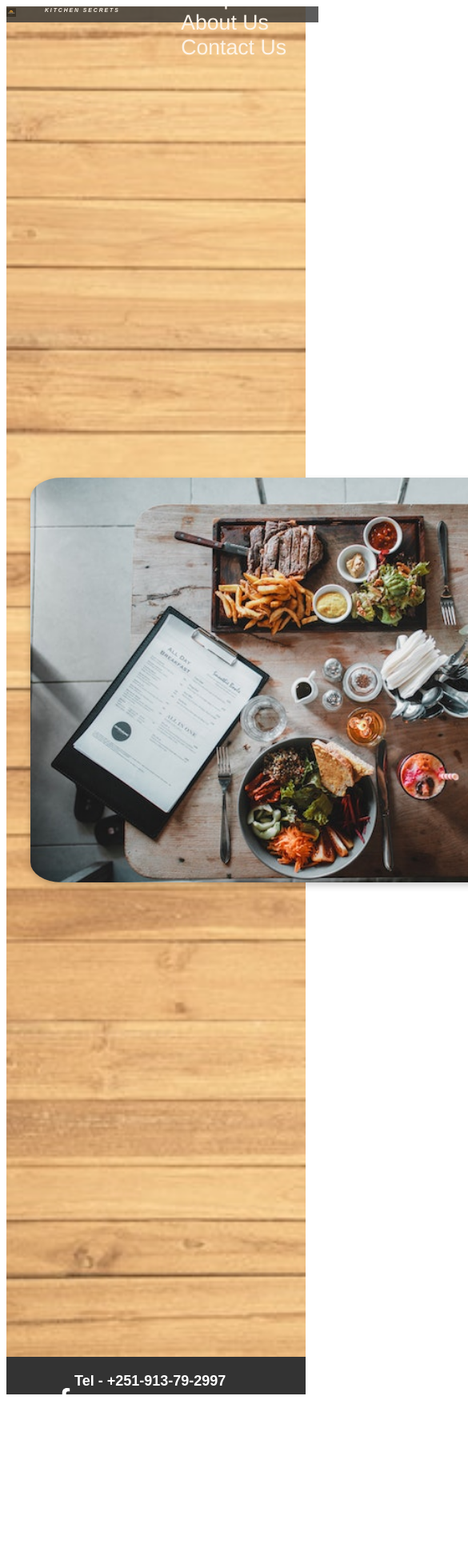
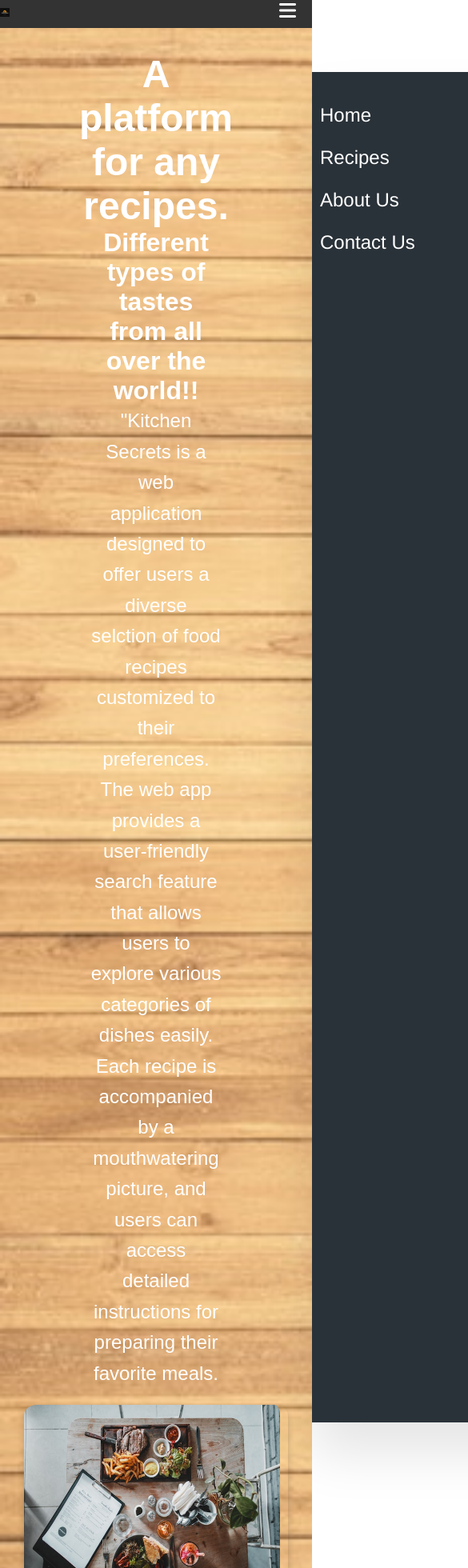
Before and after one commit to berialx/Kitchen_Secrets_Recipe_App, a React (Create React App) app in the folder kitchensecrets/: page / in a window 390 px wide. Shown: the top 1960 px of the page at 80% size, 585 px wide, since content can reach past the window. Built offline with nearby package versions, Linux system fonts and the light colour scheme.

Commit message:
Responsiveness

```diff
--- a/kitchensecrets/public/index.html
+++ b/kitchensecrets/public/index.html
@@ -24,7 +24,8 @@
       work correctly both with client-side routing and a non-root public URL.
       Learn how to configure a non-root public URL by running `npm run build`.
     -->
-    <title>React App</title>
+    <title>Kitchen Secrets</title>
+    <link rel="stylesheet" href="https://cdnjs.cloudflare.com/ajax/libs/font-awesome/6.4.2/css/all.min.css" integrity="sha512-z3gLpd7yknf1YoNbCzqRKc4qyor8gaKU1qmn+CShxbuBusANI9QpRohGBreCFkKxLhei6S9CQXFEbbKuqLg0DA==" crossorigin="anonymous" referrerpolicy="no-referrer" />
   </head>
   <body>
     <noscript>You need to enable JavaScript to run this app.</noscript>
--- a/kitchensecrets/src/App.js
+++ b/kitchensecrets/src/App.js
@@ -1,10 +1,12 @@
 import { BrowserRouter as Router, Routes, Route } from "react-router-dom";
 import Home from "./Home";
+import "./Styles/App.css";
 import Recipes from "./Recipes";
 import Navbar from "./components/Navbar";
 import About from "./components/About";
 import Footer from "./components/Footer";
 import Contact from "./components/Contact";
+
 
 function App() {
   return (
--- a/kitchensecrets/src/Recipes.jsx
+++ b/kitchensecrets/src/Recipes.jsx
@@ -54,7 +54,7 @@
 
   return (
     <div className="container">
-      <h2>Welcome to the world of recipes. Search for what you want.</h2>
+      <h2>Welcome to the world of recipes, You can search for what you want.</h2>
       <SearchBar
         isLoading={isLoading}
         query={query}
--- a/kitchensecrets/src/Styles/About.css
+++ b/kitchensecrets/src/Styles/About.css
@@ -1,12 +1,11 @@
-/* AboutUs.css */
 
 .about-us {
     background-image: url(../Assets/BackgroundImages/BG3.jpg);
     background-size: cover;
     background-repeat: no-repeat;
     background-attachment: scroll;
-    width: 100%;
-    height: 40vw;
+    max-width: 100%;
+    min-height: 40vw;
     margin: 0 auto;
     padding: 20px;
     text-align: center;
--- /dev/null
+++ b/kitchensecrets/src/Styles/App.css
@@ -0,0 +1,5 @@
+* {
+    margin: 0;
+    padding: 0;
+    box-sizing: border-box;
+}
--- a/kitchensecrets/src/Styles/Contact.css
+++ b/kitchensecrets/src/Styles/Contact.css
@@ -1,14 +1,12 @@
-/* Contact.css */
-
 .contact-us-container {
   background-image: url(../Assets/BackgroundImages/BG3.jpg);
   background-size: cover;
   background-repeat: no-repeat;
   background-attachment: scroll;
-  width: 100%;
-  height: 40vw;
+  max-width: 100%;
+  min-height: 40vw;
   margin: 0 auto;
-  padding-top: 100px;
+  padding: 20px;
   text-align: center;
 }
 
@@ -46,12 +44,12 @@
 }
 
 button[type="submit"] {
-  background-color: #d9e2ec; /* Button background color */
+  background-color: #d9e2ec;
   color: black;
   font-size: large;
   font-weight: bold;
   width: 50vw;
-  height: 3vw;
+  min-height: 3vw;
   padding: 10px 20px;
   border: none;
   border-radius: 5px;
@@ -60,10 +58,15 @@
 }
 
 button[type="submit"]:hover {
-  background-color: #0056b3; /* Change the button background color on hover */
+  background-color: #0056b3;
 }
 
-/* Styling for hCaptcha */
 .h-captcha {
   margin-top: 10px;
 }
+
+@media screen and (max-width:769px){
+  .contact-us-container {
+      padding-top: 10px;
+  }
+}
--- a/kitchensecrets/src/Styles/Footer.css
+++ b/kitchensecrets/src/Styles/Footer.css
@@ -3,8 +3,8 @@
     flex-flow: column;
     justify-content: space-evenly;
     align-items: center;
-    width: 100%;
-    height: 12vw;
+    max-width: 100%;
+    min-height: 12vw;
     background-color: #333;
     color: white;
 }
@@ -47,3 +47,21 @@
     padding-top: 0px;
     padding-right: 20px;
 }
+
+@media screen and (max-width:769px){
+    .footer {
+        display: flex;
+        flex-flow: column;
+        justify-content: space-evenly;
+        align-items: center;
+        width: 100%;
+        min-height: 12vw;
+        background-color: #333;
+        color: white;
+    }
+    .lower-footer {
+        display: flex;
+        color: white;
+        font-size: 10px;
+    }
+}
--- a/kitchensecrets/src/Styles/Home.css
+++ b/kitchensecrets/src/Styles/Home.css
@@ -13,18 +13,31 @@
     align-items: center;
   }
   .home-pic {
-    height: 60vh;
-    width: auto;
+    min-height: 60vh;
+    max-width: 100%;
     padding-right: 10px;
     border-radius: 5%;
     opacity: 1.5;
     box-shadow: 0 4px 8px 0 rgba(0, 0, 0, 0.2);
   }
+
+  @media screen and (max-width:769px){
+    .full-home {
+        display: flex;
+        flex-direction: column;
+        align-items: center;
+        justify-items: center;
+        max-width: 100%;
+    }
+    .home-pic {
+      min-height: 30vh;
+    }
+  }
   .home-pic:hover {
     transform: scaleX(-1);
   }
   .welcome-note {
-    width: 250px;
+    max-width: 50%;
     flex: 1;
     display: flex;
     flex-direction: column;
--- a/kitchensecrets/src/Styles/Navbar.css
+++ b/kitchensecrets/src/Styles/Navbar.css
@@ -1,14 +1,14 @@
 .navbar {
-    position: absolute;
-    opacity: 0.8;
     background-color: #333;
     color: #fff;
-    width: 100%;
-    height: 5vw;
+    max-width: 100%;
+    min-height: 5vw;
     display: flex;
     justify-content: space-between;
     align-items: center;
     padding-bottom: 10px;
+    padding-right: 20px;
+    transition: 0.3s ease-in-out;
 }
 .logo {
     padding-top: 10px;
@@ -25,19 +25,13 @@
     letter-spacing: 0.5vw;
 }
 
-.nav-links {
+#nav-links {
     display: flex;
     float: right;
     flex-direction: row;
 }
 
-@media screen and (max-width: 600px) {
-    .nav-links {
-        display: block;
-        font-size: smaller;
-    }
-}
-.nav-links ul {
+#nav-links ul {
     list-style-type: none;
     margin: 0;
     padding: 0;
@@ -46,20 +40,73 @@
 }
 
 
-.nav-links li {
+#nav-links li {
     margin-right: 40px;
     display: flex;
     justify-content: space-between;
 }
 
-.nav-links a {
+#nav-links a {
     font-family: 'Franklin Gothic Medium', 'Arial Narrow', Arial, sans-serif;
-    font-size: 2em;
+    font-size: 1.5em;
     color: #fff;
     text-decoration: none;
     transition: color 0.3s ease;
 }
 
-.nav-links a:hover {
+#nav-links a:hover {
     color: #0f0704;
 }
+
+#mobile {
+    display: none;
+}
+
+#mobile i{
+    color: white;
+}
+
+@media screen and (max-width:769px){
+    #nav-links {
+        display: flex;
+        flex-direction: column;
+        align-items: flex-start;
+        justify-items: flex-start;
+        position: fixed;
+        top: 90px;
+        right: -300px;
+        width: 300px;
+        min-height: 200vh;
+        background-color: #2a3239;
+        box-shadow: 0 40px 60px rgba(0, 0, 0, 0.1);
+        padding: 40px 0 0 10px;
+        transition: 0.5s ease-in-out;
+    }
+
+    #nav-links.active {
+        right: 0px;
+        top: 7vw;
+    }
+
+    #nav-links li {
+        margin-bottom: 25px;
+    }
+
+    #mobile {
+        display: block;
+    }
+
+    #mobile i {
+        font-size: 24px;
+        cursor: pointer;
+    }
+    .navbar {
+        display: flex;
+        justify-content: space-between;
+        align-items: center;
+        padding-bottom: 10px;
+        padding-right: 20px;
+        transition: 0.3s ease-in-out;
+        width: 100%;
+    }
+}
--- a/kitchensecrets/src/components/Navbar.jsx
+++ b/kitchensecrets/src/components/Navbar.jsx
@@ -1,17 +1,22 @@
 import React from 'react';
 import { Link } from 'react-router-dom';
-import "../Styles/Navbar.css"
+import "../Styles/Navbar.css";
+import { Component } from 'react';
 import Logo from "../Assets/BackgroundImages/Logo.PNG";
 
 
-  const Navbar = () => {
+  class Navbar extends Component {
+    state={ clicked: false };
+    handleClick = () =>{
+      this.setState({clicked: !this.state.clicked})
+    }
+    render() {
     return (
       <div className='navbar'>
         <div><img className="logo" src={ Logo } alt="logo"></img></div>
-        <div className='title'><h3>KITCHEN SECRETS</h3></div>
         <div>
           <nav>
-            <ul className='nav-links'>
+            <ul id="nav-links" className={this.state.clicked ? "#nav-links active" : "#nav-links"}>
               <li><Link to="/">Home</Link></li>
               <li><Link to="../Recipes">Recipes</Link></li>
               <li><Link to="/About">About Us</Link></li>
@@ -19,8 +24,11 @@
             </ul>
           </nav>
         </div>
+        <div id="mobile" onClick={this.handleClick}>
+              <i id="mobile" className={this.state.clicked ? "fas fa-times" : "fas fa-bars"}></i>
+        </div>
       </div>
     )
   }
-
+  }
 export default Navbar;
```
